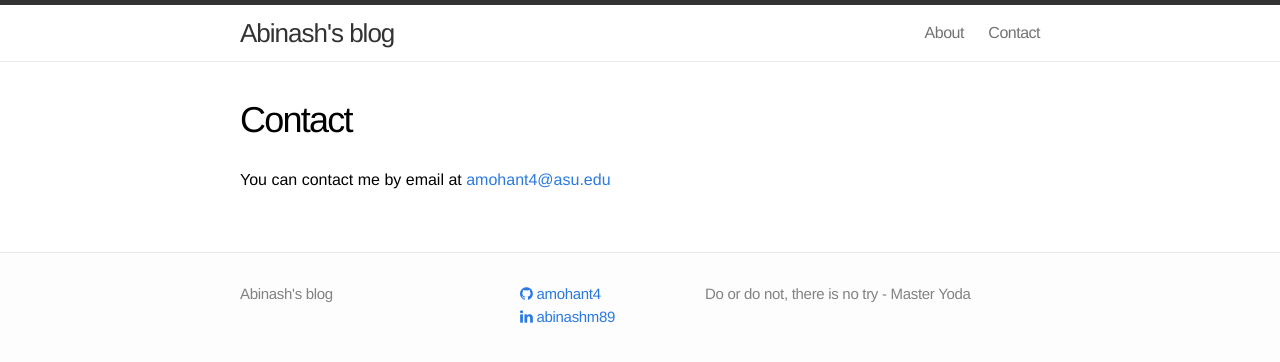
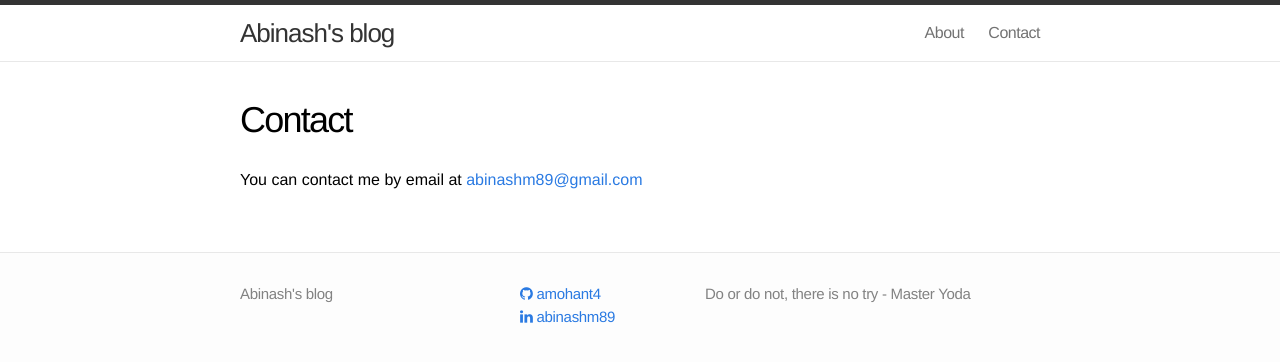
Before and after one commit to amohant4/amohant4.github.io, a Jekyll site: the page built from contact.md, in a window 1280 px wide. Shown: the top 362 px of the page. Built offline with Jekyll 4.4.1, drawn with Linux system fonts in a browser that asks for light colours; nearby versions of some CDN libraries.

Commit message:
Update _config.yml

```diff
--- a/_config.yml
+++ b/_config.yml
@@ -1,6 +1,6 @@
 # Site settings
 title: Abinash's blog
-email: amohant4@asu.edu
+email: abinashm89@gmail.com
 description: "Do or do not, there is no try - Master Yoda"
 baseurl: ""
 url: "http://amohant4.github.io"
```
